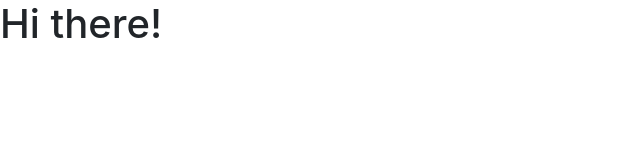
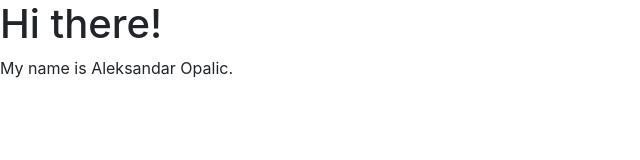
Before and after one commit to opalab18/harpoon, a website: page index.html in a window 1280 px wide. Shown: the whole page, without its empty margins (0-640 px from the left). Drawn offline with Linux system fonts and the light colour scheme.

Commit message:
Created paragraph

```diff
--- a/index.html
+++ b/index.html
@@ -7,5 +7,6 @@
 </head>
 <body>
 	<h1 class="main-title">Hi there!</h1>
+	<p>My name is Aleksandar Opalic.</p>
 </body>
 </html>
```
